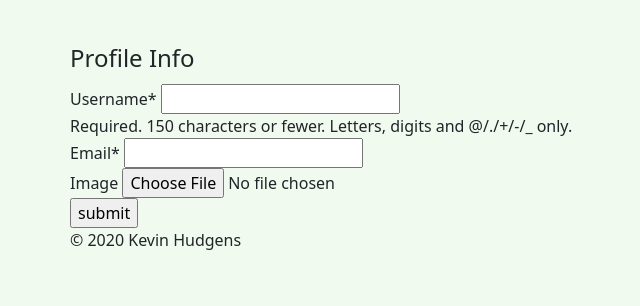
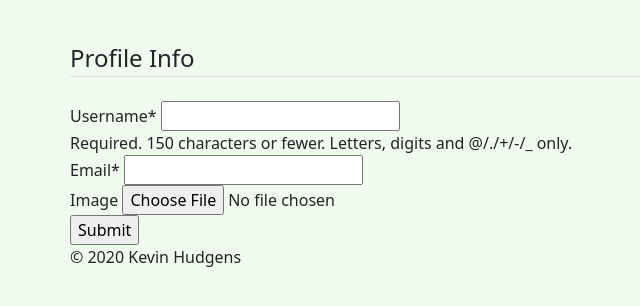
Before and after one commit to kghudgens/OptionHouse, a Django app: template User/templates/User/profile.html in a window 1280 px wide. Shown: the part 48-354 px from the top of the page, without its empty margins (12-652 px from the left). Run offline with Django 3.2, Linux system fonts and the light colour scheme; the template is opened without the code that fills it: values that come from a table or form of the project are taken from there, others are empty; some libraries are stand-ins or nearby versions.

Commit message:
added bootstrap classes

```diff
--- a/User/templates/User/profile.html
+++ b/User/templates/User/profile.html
@@ -7,10 +7,15 @@
     <p>{{user.email}}</p>
 
     <form method="POST" enctype="multipart/form-data">
+
         {%csrf_token%}
-<legend>Profile Info</legend>
+            <fieldset class="form-group">
+                <legend class="border-bottom mb-4">Profile Info</legend>
                 {{u_form | crispy}}
                 {{p_form | crispy}}
-<input type="submit" value="submit">
+            </fieldset>
+        <input type="submit" value="Submit">
+
     </form>
+
 {%endblock content%}
```
Lines whose indentation alone changed are shown as unchanged.
